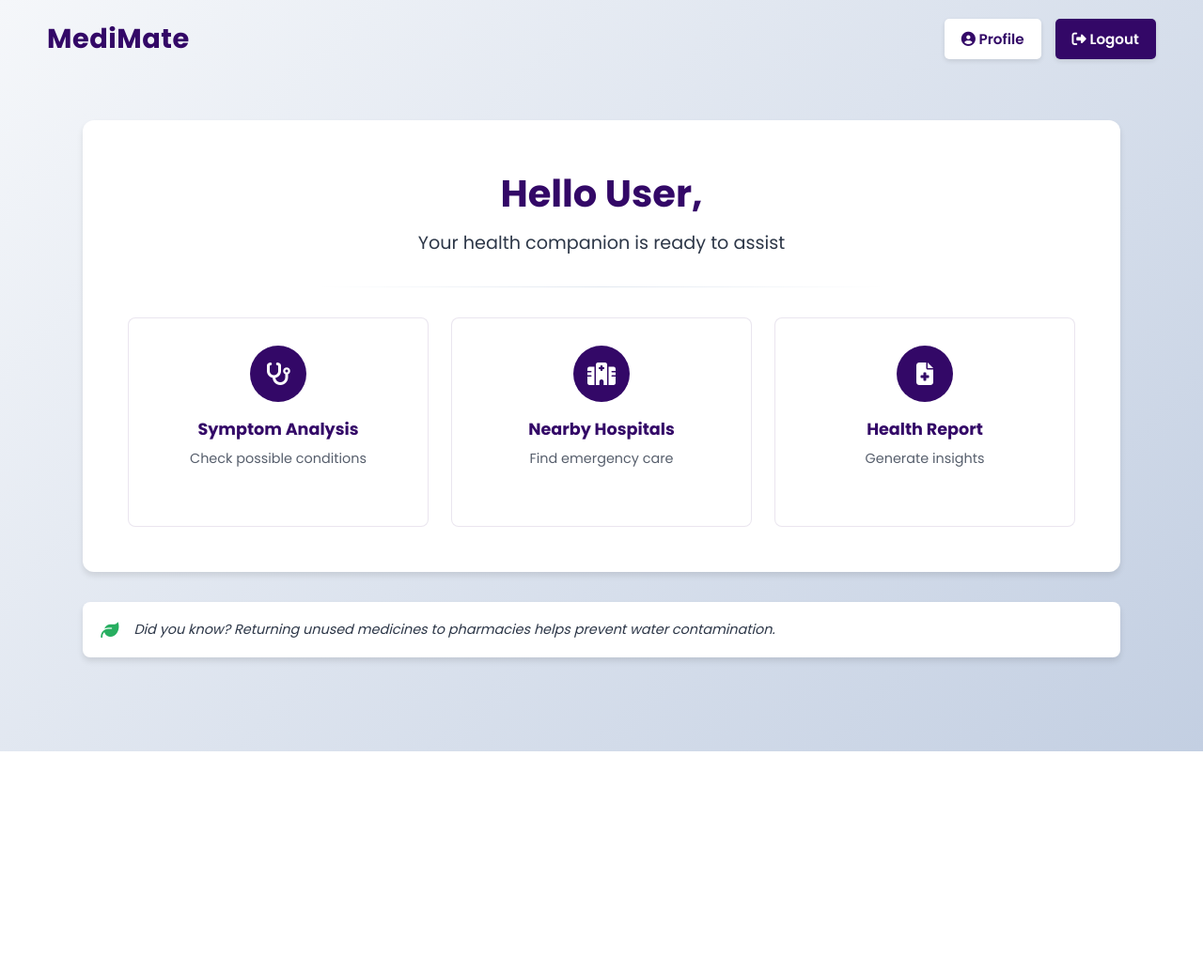
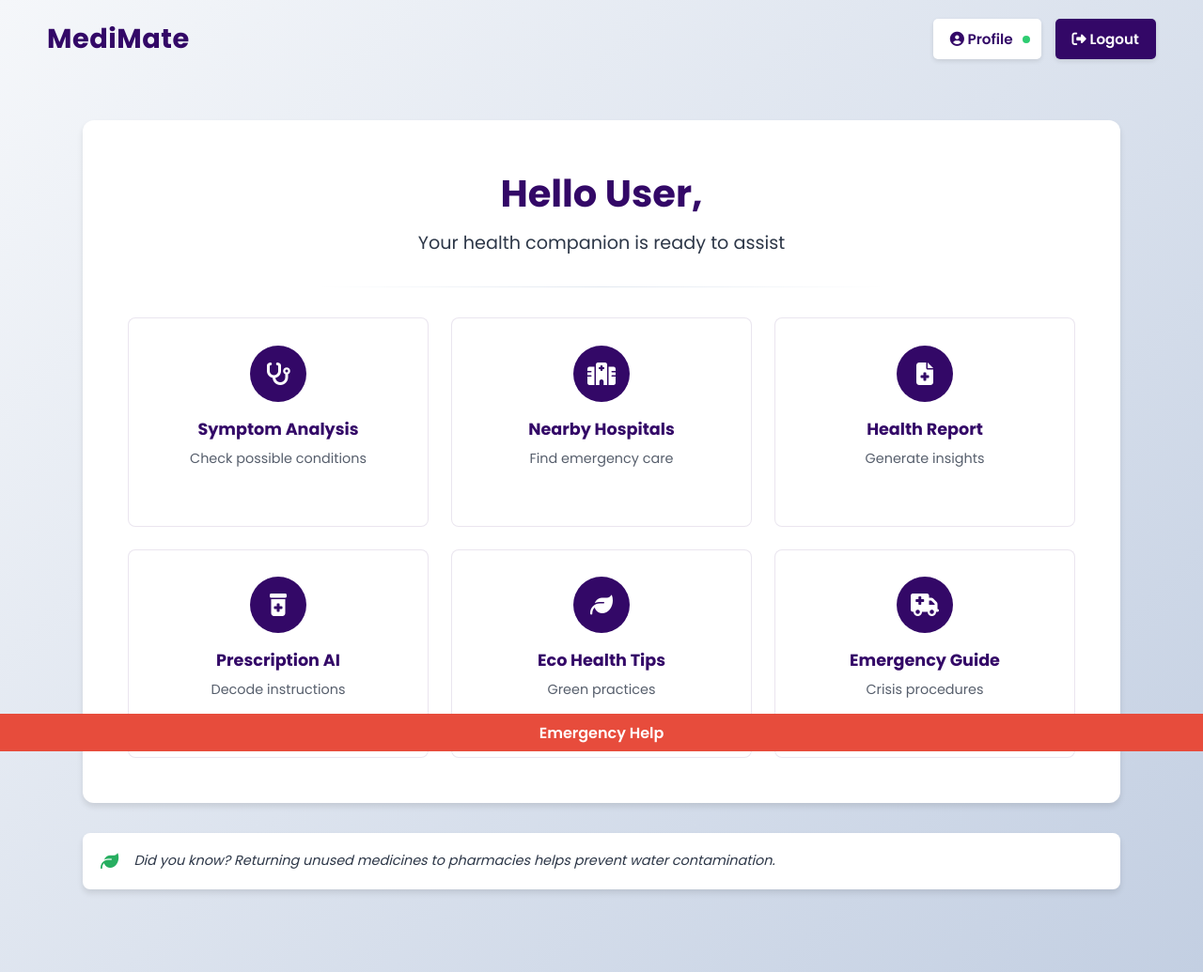
Before and after one commit to paullyy8/medimate, a plain HTML site: page frontend/index.html in a window 1280 px wide. Shown: the whole page at 94% size. Before the commit the page ends 800 px from the top, so only its background shows below. Drawn offline with Linux system fonts and the light colour scheme.

Commit message:
feat: enhance dashboard with health tools and emergency features
- Added feature cards for core MediMate functionalities
- Implemented emergency ribbon (emergency-ribbon) with hotlines
- Introduced health status indicator (health-status) in navbar
- Added dynamic eco tips (eco-tip) with pulse animation
- Tooltips via data-tooltip attributes on feature icons
- Sequential card animations using CSS --order property

Files modified:
- frontend/index.html (full restructuring)
- frontend/css/index.css (new components + animations)
- frontend/js/index.js (new dynamic behaviors)

Design preserved:
- Original #330867 color scheme
- Minimalist card shadows and spacing
- Transparent navbar as requested

```diff
--- a/frontend/css/index.css
+++ b/frontend/css/index.css
@@ -4,6 +4,11 @@
   --secondary: #1a0633;
   --text-dark: #2d3748;
   --text-light: #ffffff;
+  --emergency-red: #e74c3c;
+  --eco-green: #27ae60;
+  --status-good: #2ecc71;
+  --status-medium: #f39c12;
+  --status-caution: #e74c3c;
   --bg-gradient: linear-gradient(135deg, #f5f7fa 0%, #c3cfe2 100%);
   --card-shadow: 0 4px 6px rgba(0, 0, 0, 0.1);
   --button-shadow: 0 2px 5px rgba(0, 0, 0, 0.1);
@@ -21,6 +26,7 @@ body {
   background: var(--bg-gradient);
   min-height: 100vh;
   color: var(--text-dark);
+  padding-bottom: 40px;
 }
 
 /* Navbar */
@@ -48,6 +54,7 @@ body {
 .nav-buttons {
   display: flex;
   gap: 15px;
+  align-items: center;
 }
 
 .profile-btn, .logout-btn {
@@ -64,6 +71,8 @@ body {
 .profile-btn {
   background: white;
   color: var(--primary);
+  position: relative;
+  padding-right: 30px;
 }
 
 .logout-btn {
@@ -76,7 +85,22 @@ body {
   box-shadow: 0 4px 8px rgba(0, 0, 0, 0.15);
 }
 
-/* Dashboard Content */
+.health-status {
+  position: absolute;
+  right: 10px;
+  top: 50%;
+  transform: translateY(-50%);
+  width: 12px;
+  height: 12px;
+  border-radius: 50%;
+  border: 2px solid white;
+}
+
+.health-status[data-status="good"] { background: var(--status-good); }
+.health-status[data-status="medium"] { background: var(--status-medium); }
+.health-status[data-status="caution"] { background: var(--status-caution); }
+
+/* Dashboard */
 .dashboard {
   padding: 8rem 3rem 3rem;
   max-width: 1200px;
@@ -119,6 +143,7 @@ body {
 }
 
 .feature-card {
+  --order: 1;
   background: white;
   border-radius: 8px;
   padding: 1.8rem 1rem;
@@ -127,6 +152,14 @@ body {
   text-decoration: none;
   color: var(--text-dark);
   border: 1px solid rgba(51, 8, 103, 0.1);
+  opacity: 0;
+  animation: fadeIn 0.8s ease forwards;
+  animation-delay: calc(var(--order) * 0.1s);
+  position: relative;
+}
+
+@keyframes fadeIn {
+  to { opacity: 1; }
 }
 
 .feature-card:hover {
@@ -145,6 +178,22 @@ body {
   font-size: 1.5rem;
   color: white;
   background: var(--primary);
+  position: relative;
+}
+
+.feature-icon:hover::after {
+  content: attr(data-tooltip);
+  position: absolute;
+  bottom: -30px;
+  left: 50%;
+  transform: translateX(-50%);
+  background: var(--primary);
+  color: white;
+  padding: 4px 8px;
+  border-radius: 4px;
+  font-size: 0.8rem;
+  white-space: nowrap;
+  z-index: 10;
 }
 
 .feature-card h3 {
@@ -172,8 +221,16 @@ body {
 }
 
 .eco-tip i {
-  color: #27ae60;
+  color: var(--eco-green);
   font-size: 1.2rem;
+  animation: gentlePulse 2s infinite;
+  animation-delay: 30s;
+}
+
+@keyframes gentlePulse {
+  0% { transform: scale(1); }
+  50% { transform: scale(1.05); }
+  100% { transform: scale(1); }
 }
 
 .eco-tip p {
@@ -181,7 +238,50 @@ body {
   font-style: italic;
 }
 
-/* Responsive Adjustments */
+/* Emergency Ribbon */
+.emergency-ribbon {
+  position: fixed;
+  bottom: 0;
+  width: 100%;
+  background: var(--emergency-red);
+  color: white;
+  text-align: center;
+  padding: 8px;
+  transition: all 0.3s;
+  height: 40px;
+  overflow: hidden;
+  z-index: 1000;
+  display: flex;
+  flex-direction: column;
+  align-items: center;
+}
+
+.emergency-ribbon:hover {
+  height: 80px;
+}
+
+.emergency-ribbon > span {
+  font-weight: 600;
+}
+
+.hotlines {
+  display: flex;
+  justify-content: center;
+  gap: 20px;
+  padding: 5px;
+  width: 100%;
+}
+
+.hotlines a {
+  color: white;
+  text-decoration: none;
+  font-size: 0.9rem;
+  display: flex;
+  align-items: center;
+  gap: 5px;
+}
+
+/* Responsive */
 @media (max-width: 768px) {
   .navbar {
       padding: 15px 25px;
@@ -200,7 +300,16 @@ body {
   }
 
   .feature-grid {
-      grid-template-columns: 1fr;
+      grid-template-columns: 1fr 1fr;
+  }
+
+  .emergency-ribbon:hover {
+      height: 100px;
+  }
+
+  .hotlines {
+      flex-direction: column;
+      gap: 5px;
   }
 }
 
@@ -210,9 +319,18 @@ body {
       font-size: 0.85rem;
   }
 
+  .feature-grid {
+      grid-template-columns: 1fr;
+  }
+
   .feature-icon {
       width: 50px;
       height: 50px;
       font-size: 1.2rem;
   }
+
+  .health-status {
+      width: 10px;
+      height: 10px;
+  }
 }
--- a/frontend/index.html
+++ b/frontend/index.html
@@ -15,6 +15,7 @@
         <div class="nav-buttons">
             <button class="profile-btn">
                 <i class="fas fa-user-circle"></i> Profile
+                <div class="health-status" data-status="good"></div>
             </button>
             <button class="logout-btn">
                 <i class="fas fa-sign-out-alt"></i> Logout
@@ -32,8 +33,8 @@
             <!-- Feature Grid -->
             <div class="feature-grid">
                 <!-- Symptom Checker -->
-                <a href="#symptom-checker" class="feature-card">
-                    <div class="feature-icon">
+                <a href="#symptom-checker" class="feature-card" style="--order: 1">
+                    <div class="feature-icon" data-tooltip="Analyze symptoms">
                         <i class="fas fa-stethoscope"></i>
                     </div>
                     <h3>Symptom Analysis</h3>
@@ -41,8 +42,8 @@
                 </a>
 
                 <!-- Hospital Finder -->
-                <a href="#hospital-finder" class="feature-card">
-                    <div class="feature-icon">
+                <a href="#hospital-finder" class="feature-card" style="--order: 2">
+                    <div class="feature-icon" data-tooltip="Locate nearby care">
                         <i class="fas fa-hospital"></i>
                     </div>
                     <h3>Nearby Hospitals</h3>
@@ -50,21 +51,59 @@
                 </a>
 
                 <!-- Report Generator -->
-                <a href="#health-report" class="feature-card">
-                    <div class="feature-icon">
+                <a href="#health-report" class="feature-card" style="--order: 3">
+                    <div class="feature-icon" data-tooltip="Generate health insights">
                         <i class="fas fa-file-medical"></i>
                     </div>
                     <h3>Health Report</h3>
                     <p>Generate insights</p>
                 </a>
+
+                <!-- Prescription Decoder -->
+                <a href="#prescription" class="feature-card" style="--order: 4">
+                    <div class="feature-icon" data-tooltip="Decode medical instructions">
+                        <i class="fas fa-prescription-bottle-alt"></i>
+                    </div>
+                    <h3>Prescription AI</h3>
+                    <p>Decode instructions</p>
+                </a>
+
+                <!-- Eco Tips -->
+                <a href="#eco-tips" class="feature-card" style="--order: 5">
+                    <div class="feature-icon" data-tooltip="Sustainable wellness tips">
+                        <i class="fas fa-leaf"></i>
+                    </div>
+                    <h3>Eco Health Tips</h3>
+                    <p>Green practices</p>
+                </a>
+
+                <!-- Emergency Guide -->
+                <a href="#emergency" class="feature-card" style="--order: 6">
+                    <div class="feature-icon" data-tooltip="First aid protocols">
+                        <i class="fas fa-ambulance"></i>
+                    </div>
+                    <h3>Emergency Guide</h3>
+                    <p>Crisis procedures</p>
+                </a>
             </div>
         </div>
 
-        <!-- Eco Tip -->
+        <!-- Dynamic Eco Tip -->
         <div class="eco-tip">
             <i class="fas fa-leaf"></i>
             <p>Did you know? Returning unused medicines to pharmacies helps prevent water contamination.</p>
         </div>
     </main>
+
+    <!-- Emergency Ribbon -->
+    <div class="emergency-ribbon">
+        <span>Emergency Help</span>
+        <div class="hotlines">
+            <a href="tel:108"><i class="fas fa-phone-alt"></i> Medical: 108</a>
+            <a href="tel:102"><i class="fas fa-ambulance"></i> Ambulance: 102</a>
+        </div>
+    </div>
+
+    <script src="js/index.js"></script>
 </body>
 </html>
```
Also changed, not shown: script/index.js (added, +23 -0 lines).
